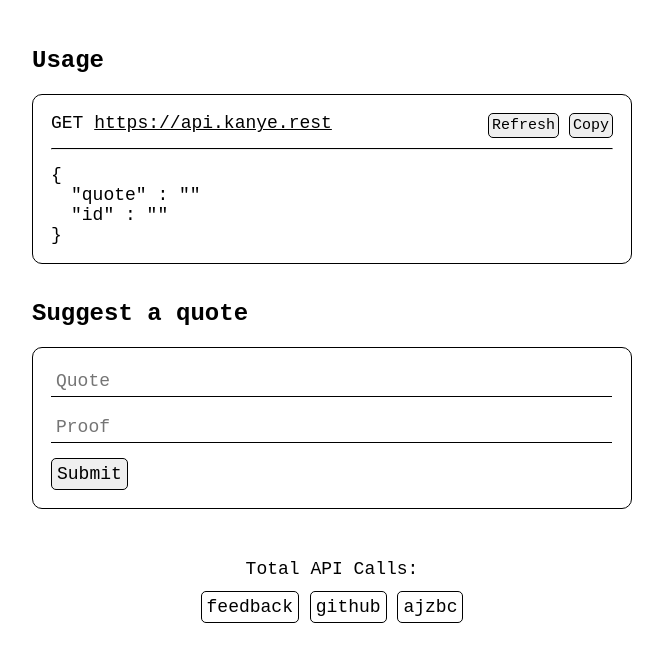
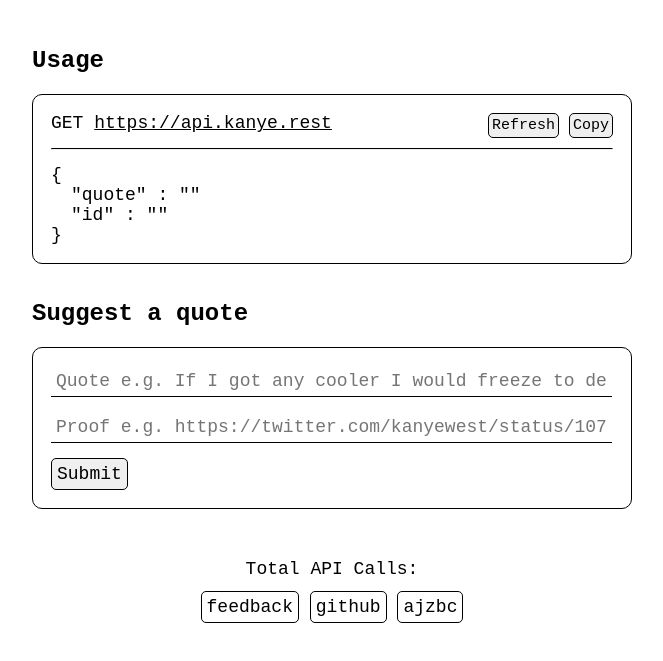
Before and after one commit to ajzbc/kanye.rest, a plain HTML site: page index.html in a window 1280 px wide. Shown: the part 131-792 px from the top of the page, without its empty margins (308-971 px from the left). Drawn offline with Linux system fonts and the light colour scheme; no server answers.

Commit message:
added examples

```diff
--- a/index.html
+++ b/index.html
@@ -64,8 +64,8 @@
         <section>
             <h1>Suggest a quote</h1>
             <div class="suggestion">
-                <input type="text" name="quote" id="newQuote" placeholder="Quote">
-                <input type="text" name="proof" id="newProof" placeholder="Proof">
+                <input type="text" name="quote" id="newQuote" placeholder="Quote e.g. If I got any cooler I would freeze to death">
+                <input type="text" name="proof" id="newProof" placeholder="Proof e.g. https://twitter.com/kanyewest/status/1079833477808148480">
                 <button class="submitButton" onclick="submitSuggestion()" title="Submit">Submit</button>
             </div>
         </section>
```
